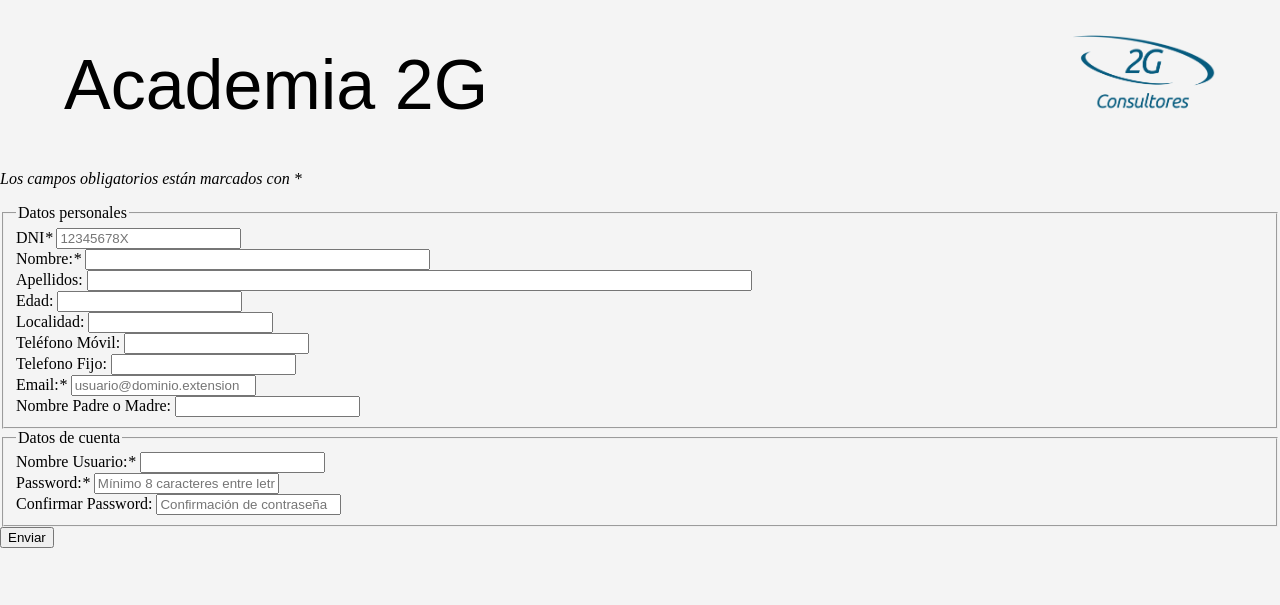
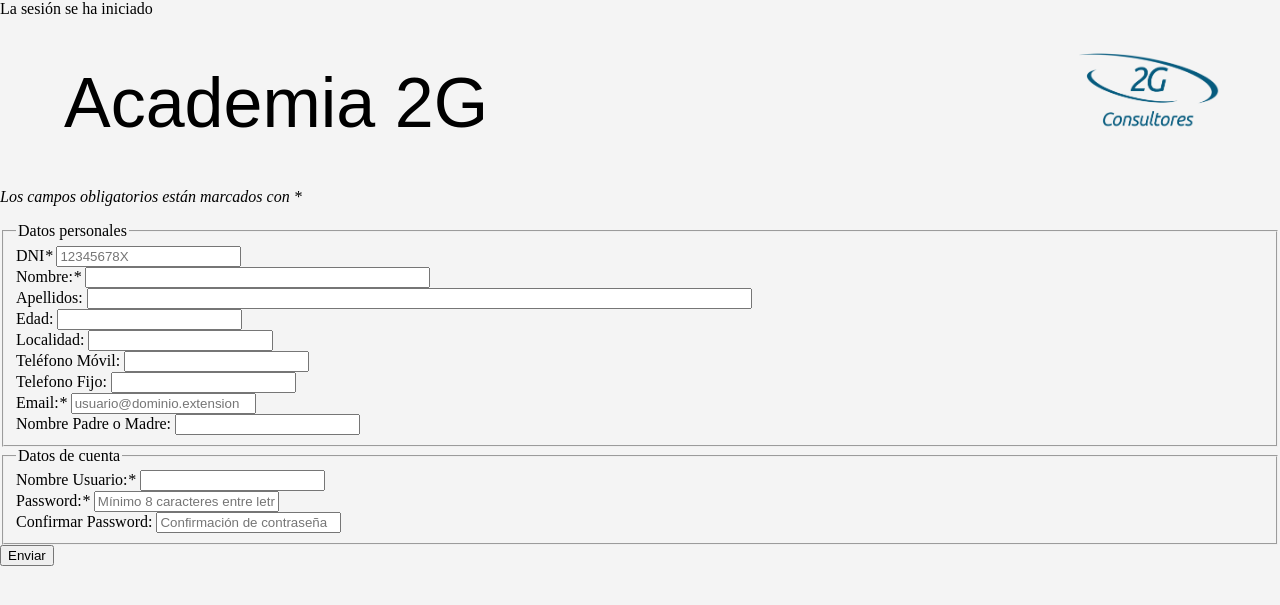
Before and after one commit to GermanMT/ProyectoIISSI, a PHP site: page /XE/formulario.php in a window 1280 px wide. Shown: the top 605 px of the page. Run offline with PHP 8.4, Linux system fonts and the light colour scheme; some libraries are stand-ins or nearby versions.

Commit message:
Actualizaciones

```diff
--- a/gestionBD.php
+++ b/gestionBD.php
@@ -9,7 +9,8 @@ function crearConexionBD()
 	try{
 		/* Indicar que las sucesivas conexiones se puedan reutilizar */
 		$conexion=new PDO($host,$usuario,$password,array(PDO::ATTR_PERSISTENT => true));
-	    /* Indicar que se disparen excepciones cuando ocurra un error*/
+		echo 'La sesión se ha iniciado';
+		/* Indicar que se disparen excepciones cuando ocurra un error*/
     	$conexion->setAttribute(PDO::ATTR_ERRMODE, PDO::ERRMODE_EXCEPTION);
 		return $conexion;
 	}catch(PDOException $e){
```
